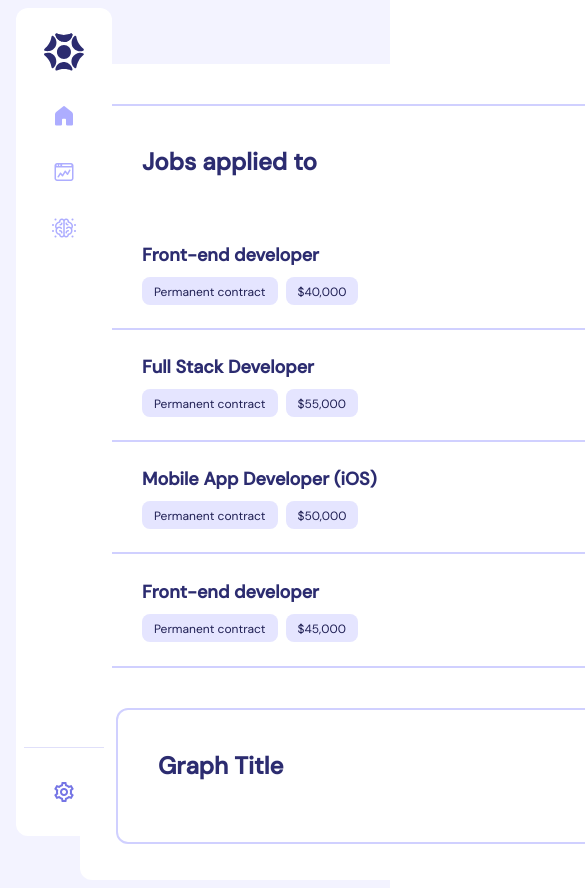
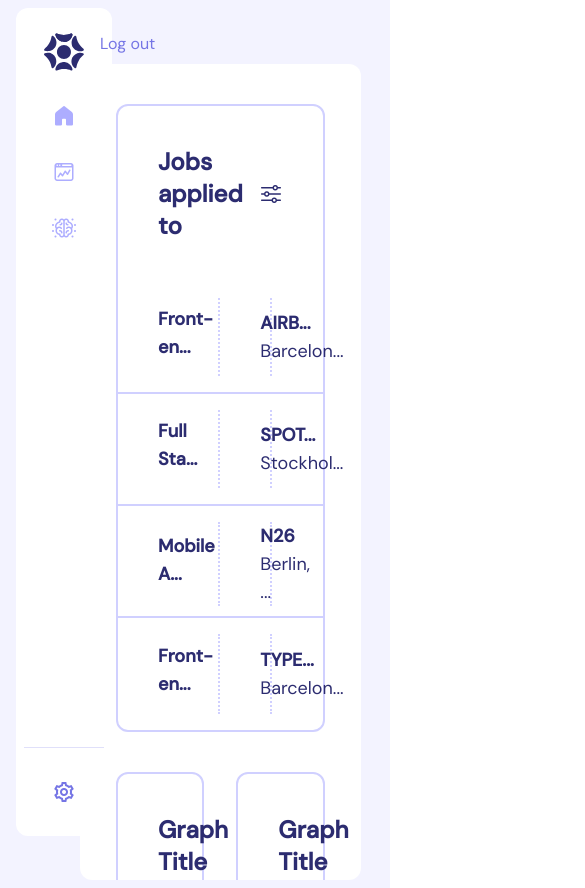
Before and after one commit to thaibbraz/gigshub-webapp-frontend, a React (Create React App) app: page /analytics in a window 390 px wide. Shown: the top 888 px of the page, 585 px wide, since content can reach past the window. Built offline with nearby package versions, Linux system fonts and the light colour scheme.

Commit message:
Adjusted the responsivness of the Analytics page

```diff
--- a/src/components/Analytics/Analytics.jsx
+++ b/src/components/Analytics/Analytics.jsx
@@ -38,8 +38,9 @@ const Analytics = () => {
   ];
 
   return (
-    <div className="ml-2">
-      <div className="absolute top-8 left-[1225px] px-10 mx-20">
+    // Main Container
+    <div className="ml-2 mr-10">
+      <div className="absolute top-8 right-10 xl:left-[1330px] mlg:left-[1100px] lg:left-[900px] md:left-[730px] sm:left-[540px] xs:left-[340px] mc:left-[100px]">
         <a
           href="/logout"
           className="text-light-purple font-thin hover:underline whitespace-nowrap"
@@ -48,9 +49,9 @@ const Analytics = () => {
         </a>
       </div>
 
-      {/* Job List Section */}
-
+      {/* Jobs Applied Section */}
       <div className="flex flex-col items-center ml-10 bg-white rounded-xl w-full max-w-7xl h-[calc(100vh-28px)] overflow-y-auto">
+        <div className="w-full px-9">
           <div className="border-2 border-pale-purple mt-10 rounded-xl">
             <div className="flex justify-between items-center my-10 mx-10">
               <p className="text-dark-blue text-2xl font-extrabold">
@@ -65,24 +66,30 @@ const Analytics = () => {
             {jobs.map((job, index) => (
               <div
                 key={index}
-              className={`h-[112px] w-[1200px] grid grid-cols-4 ${
-                index !== jobs.length - 1 ? "border-b-2 border-pale-purple" : ""
+                className={`h-[112px] w-full md:w-[1000px] lg:w-[1200px] grid grid-cols-4 ${
+                  index !== jobs.length - 1
+                    ? "border-b-2 border-pale-purple"
+                    : ""
                 }`}
               >
                 {/* Job Title */}
                 <div className="col-span-2 flex flex-col justify-center border-r-2 border-dotted border-pale-purple my-4 ml-10">
-                <p className="text-dark-blue text-lg font-extrabold">
+                  <p className="text-lg font-extrabold text-dark-blue sm:hidden">
+                    {job.title.length > 8
+                      ? `${job.title.slice(0, 8)}...`
+                      : job.title}
+                  </p>
+                  <p className="text-lg font-extrabold text-dark-blue hidden sm:block">
                     {job.title}
                   </p>
                   <div className="flex flex-wrap gap-2 mt-2">
-                  {/* Contract Type Label */}
-                  <div className="bg-soft-liliac rounded-lg py-1 px-3 text-sm h-auto">
+                    <div className="bg-soft-liliac rounded-lg py-1 px-3 text-sm h-auto hidden sm:flex">
                       <span className="text-xs text-dark-purple">
                         {job.contractType}
                       </span>
                     </div>
-                  {/* Salary Label */}
-                  <div className="bg-soft-liliac rounded-lg py-1 px-3 text-sm h-auto">
+
+                    <div className="bg-soft-liliac rounded-lg py-1 px-3 text-sm h-auto hidden sm:flex">
                       <span className="text-xs text-dark-purple">
                         {job.salary}
                       </span>
@@ -92,18 +99,30 @@ const Analytics = () => {
 
                 {/* Company and Location */}
                 <div className="col-span-1 flex flex-col justify-center border-r-2 border-dotted border-pale-purple my-4 ml-10">
-                <p className="text-lg font-extrabold text-dark-blue">
+                  <p className="text-lg font-extrabold text-dark-blue sm:hidden">
+                    {job.company.length > 4
+                      ? `${job.company.slice(0, 4)}...`
+                      : job.company}
+                  </p>
+                  <p className="text-lg font-extrabold text-dark-blue hidden sm:block">
                     {job.company}
                   </p>
-                <p className="text-dark-blue font-thin">{job.location}</p>
+                  <p className="text-lg font-thin text-dark-blue sm:hidden">
+                    {job.location.length > 8
+                      ? `${job.location.slice(0, 8)}...`
+                      : job.location}
+                  </p>
+                  <p className="text-lg font-thin text-dark-blue hidden sm:block">
+                    {job.location}
+                  </p>
                 </div>
 
-              {/* Applied Date */}
-              <div className="col-span-1 flex items-center ml-10">
+                <div className="col-span-1 flex items-center ml-10 hidden sm:flex">
                   <p className="text-dark-blue font-thin">{job.appliedDate}</p>
                 </div>
               </div>
             ))}
+          </div>
         </div>
         <div className="grid grid-cols-2 gap-8 mt-10 w-full px-9 pb-9 h-full">
           <div className="border-2 border-pale-purple rounded-xl">
--- a/tailwind.config.js
+++ b/tailwind.config.js
@@ -3,11 +3,12 @@ module.exports = {
   content: ["./src/**/*.{js,jsx,ts,tsx}"],
   theme: {
     screens: {
-      mc: "300px",
+      mc: "250px",
       xs: "393px",
       sm: "640px",
-      md: "768px",
+      md: "877px",
       lg: "1024px",
+      mlg: "1200px",
       xl: "1480px",
     },
     extend: {
```
Also changed, not shown: src/components/Profile Settings/Settings.jsx (+42 -28 lines). Lines whose indentation alone changed are shown as unchanged.
